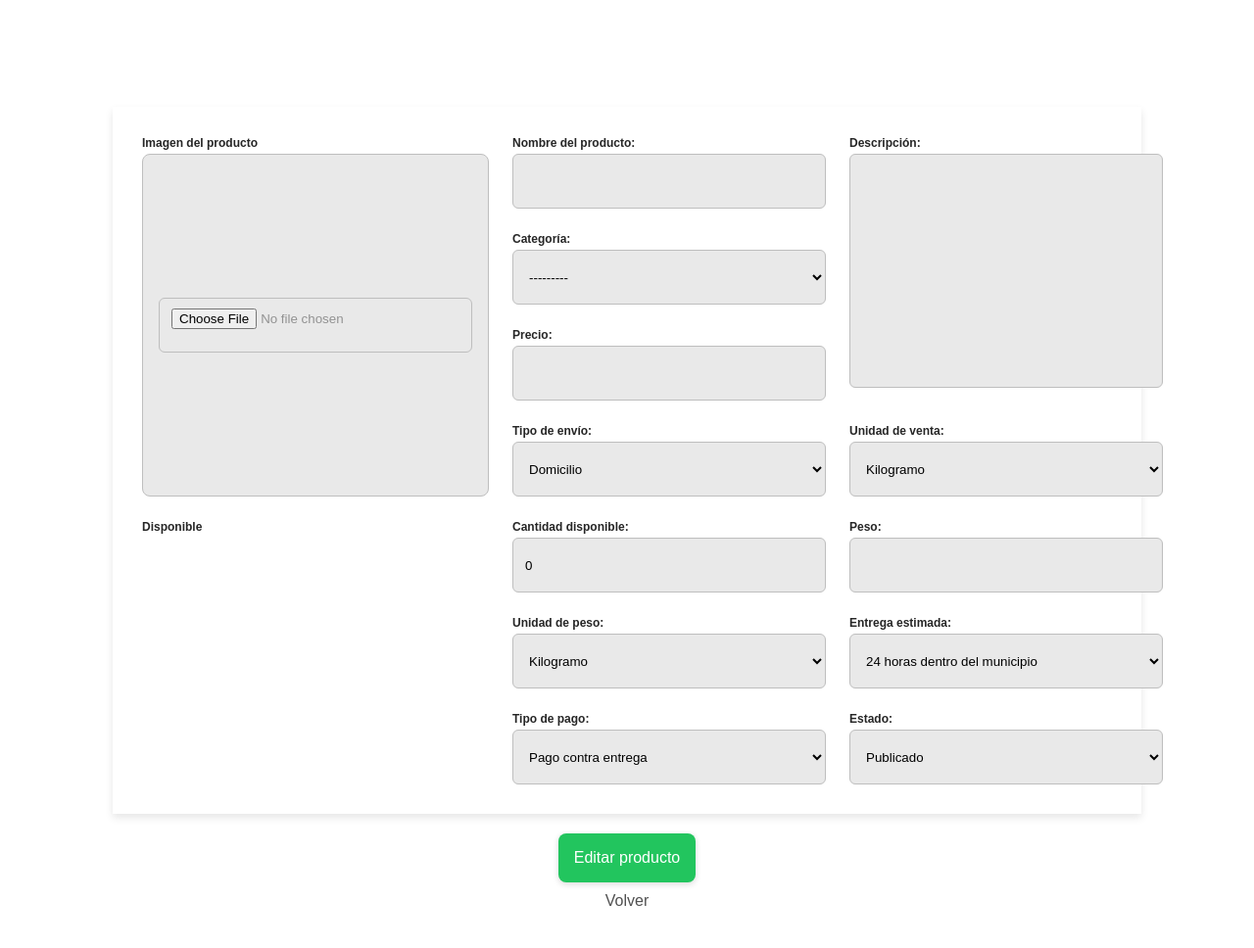
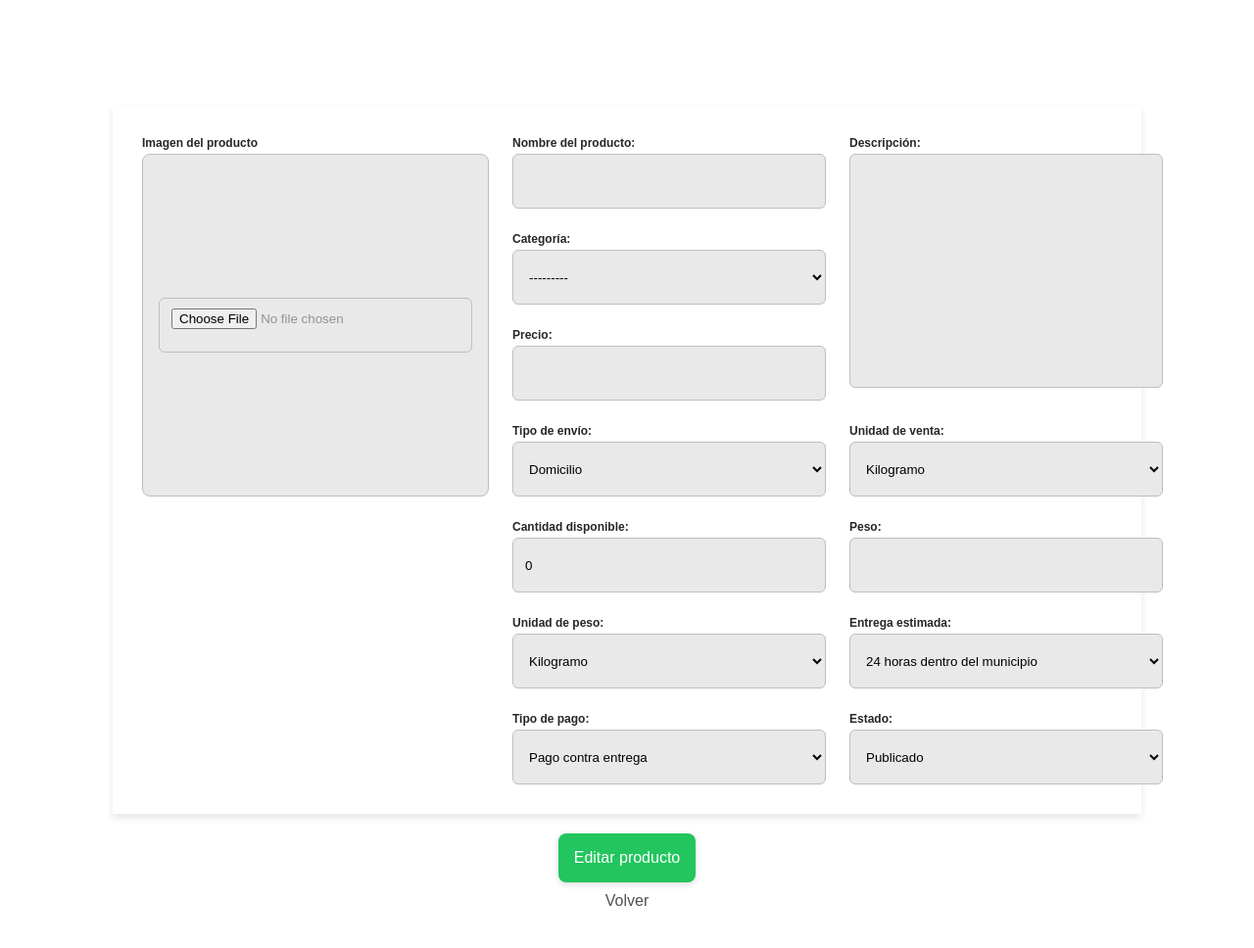
Before and after one commit to EstebanLopp/Backend-AgroNet, a Django app: template src/products/templates/products/update_product.html in a window 1280 px wide. Shown: the part 105-1073 px from the top of the page at 98% size. Run offline with Django 5.2, Linux system fonts and the light colour scheme; the template is opened without the code that fills it: values that come from a table or form of the project are taken from there, others are empty; parts of the project's set-up code (start-up, migrations or seed data) failed here and were passed over.

Commit message:
Guardando cambios

```diff
--- a/src/products/templates/products/update_product.html
+++ b/src/products/templates/products/update_product.html
@@ -12,12 +12,6 @@
                     {{ form.image }}
                 </div>
                 {{ form.image.errors }}
-            </div>
-
-            <div class="form-created-product__group form-created-product__group--available">
-                <label for="{{ form.available.id_for_label }}">Disponible</label>
-                {{ form.available }}
-                {{ form.available.errors }}
             </div>
         </div>
 
```
